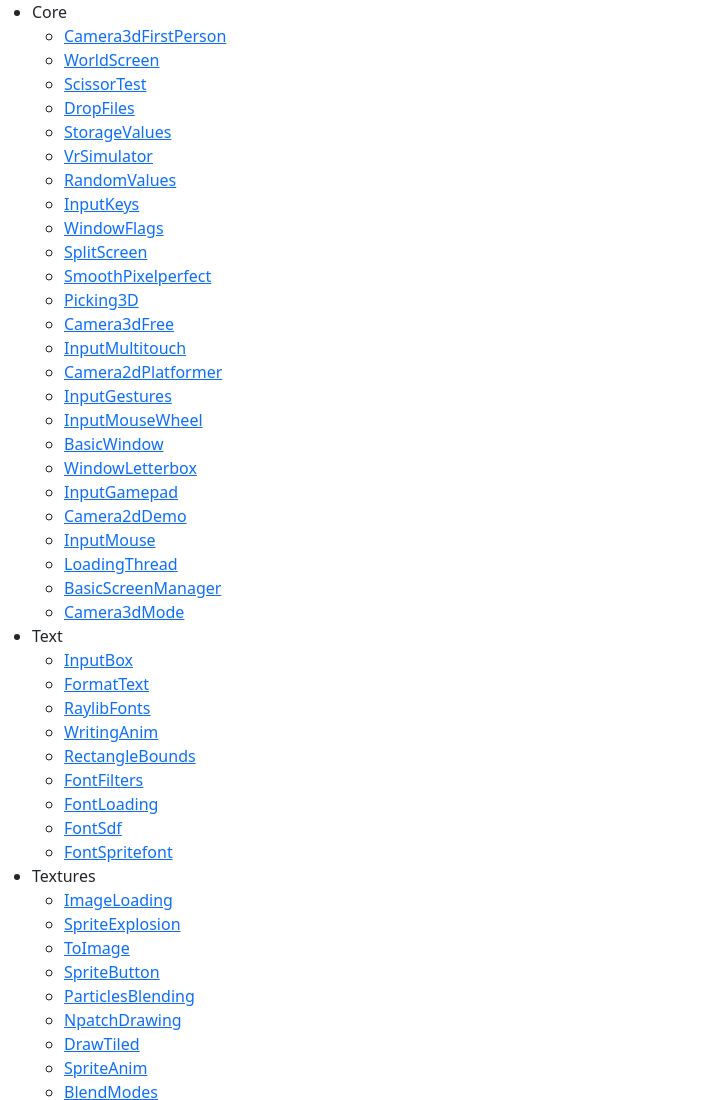
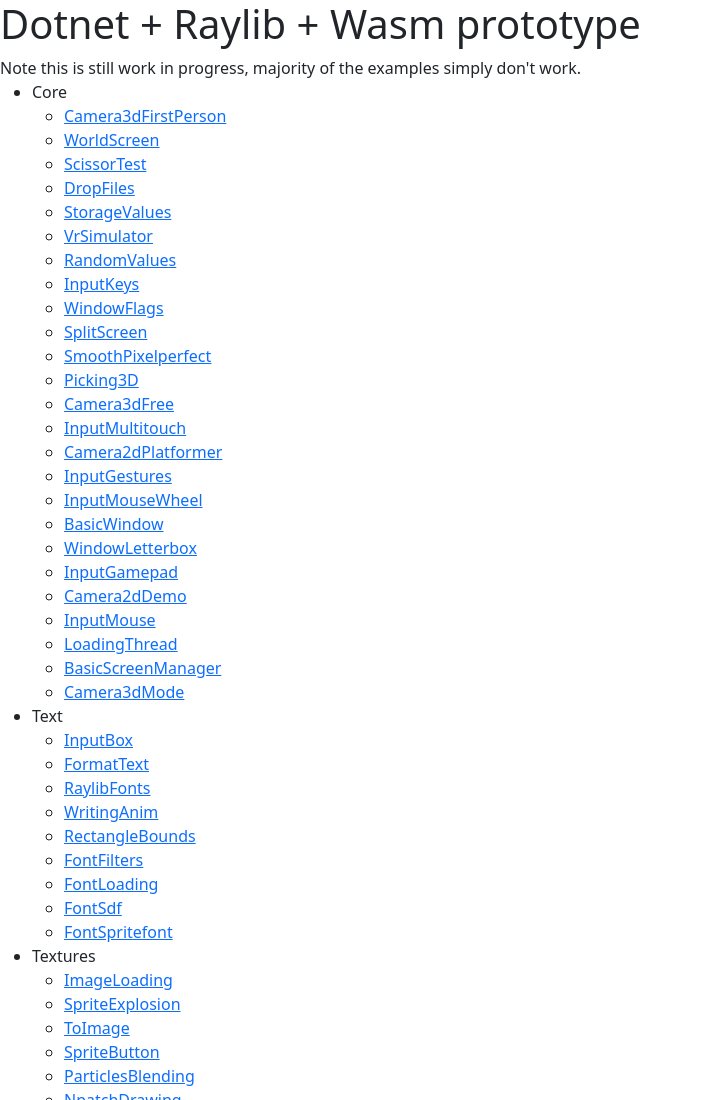
Before and after one commit to stanoddly/DotnetRaylibWasm, a plain HTML site: page DotnetRaylibWasm/index.html in a window 1280 px wide. Shown: the top 1100 px of the page, without its empty margins (0-701 px from the left). Drawn offline with nearby package versions, Linux system fonts and the light colour scheme.

Commit message:
Updated html text

```diff
--- a/DotnetRaylibWasm/index.html
+++ b/DotnetRaylibWasm/index.html
@@ -8,6 +8,8 @@
 </head>
 
 <body>
+  <h1>Dotnet + Raylib + Wasm prototype</h1>
+  <div>Note this is still work in progress, majority of the examples simply don't work.</div>
   <ul>
     <li>Core
       <ul>
```
